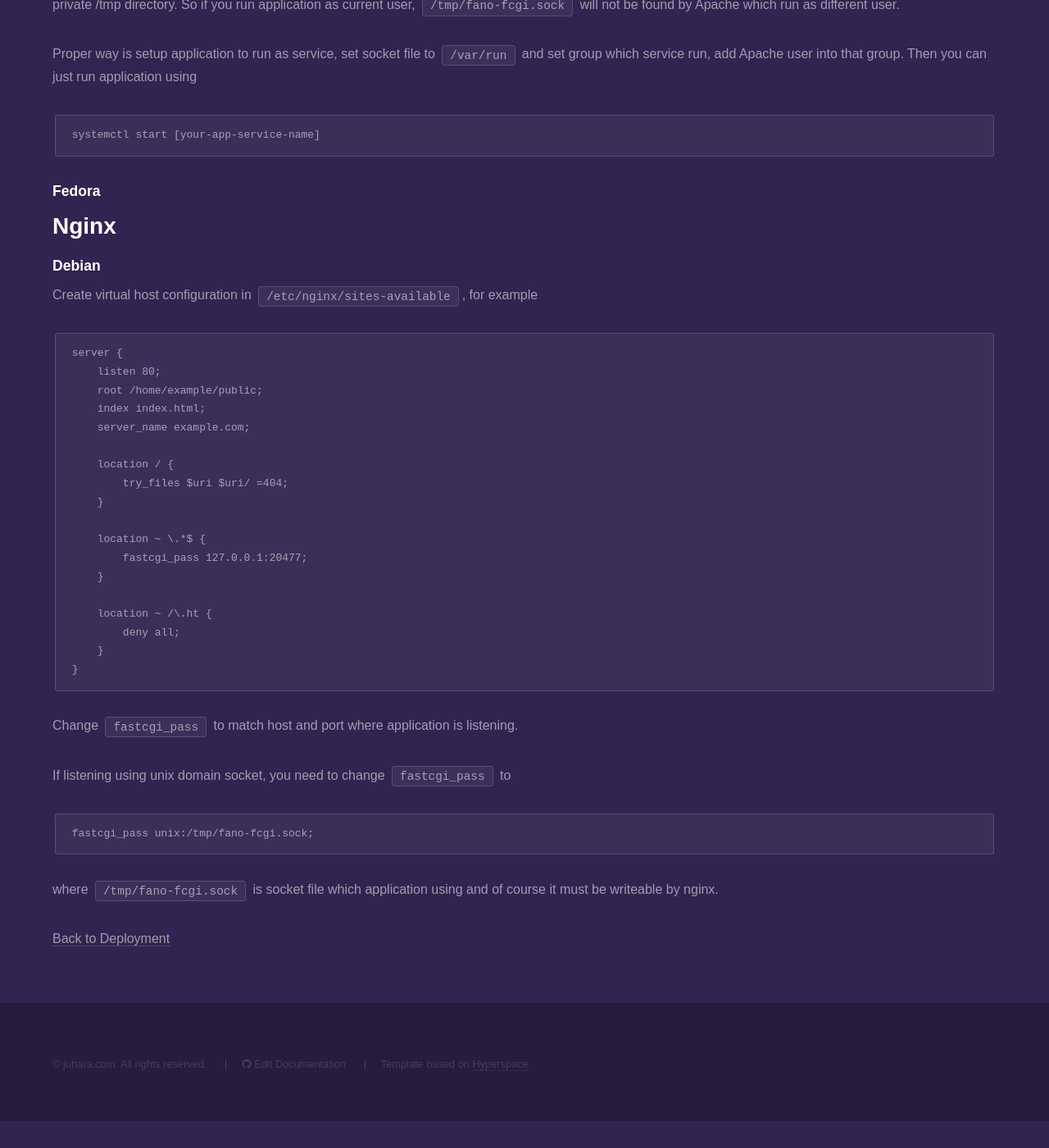
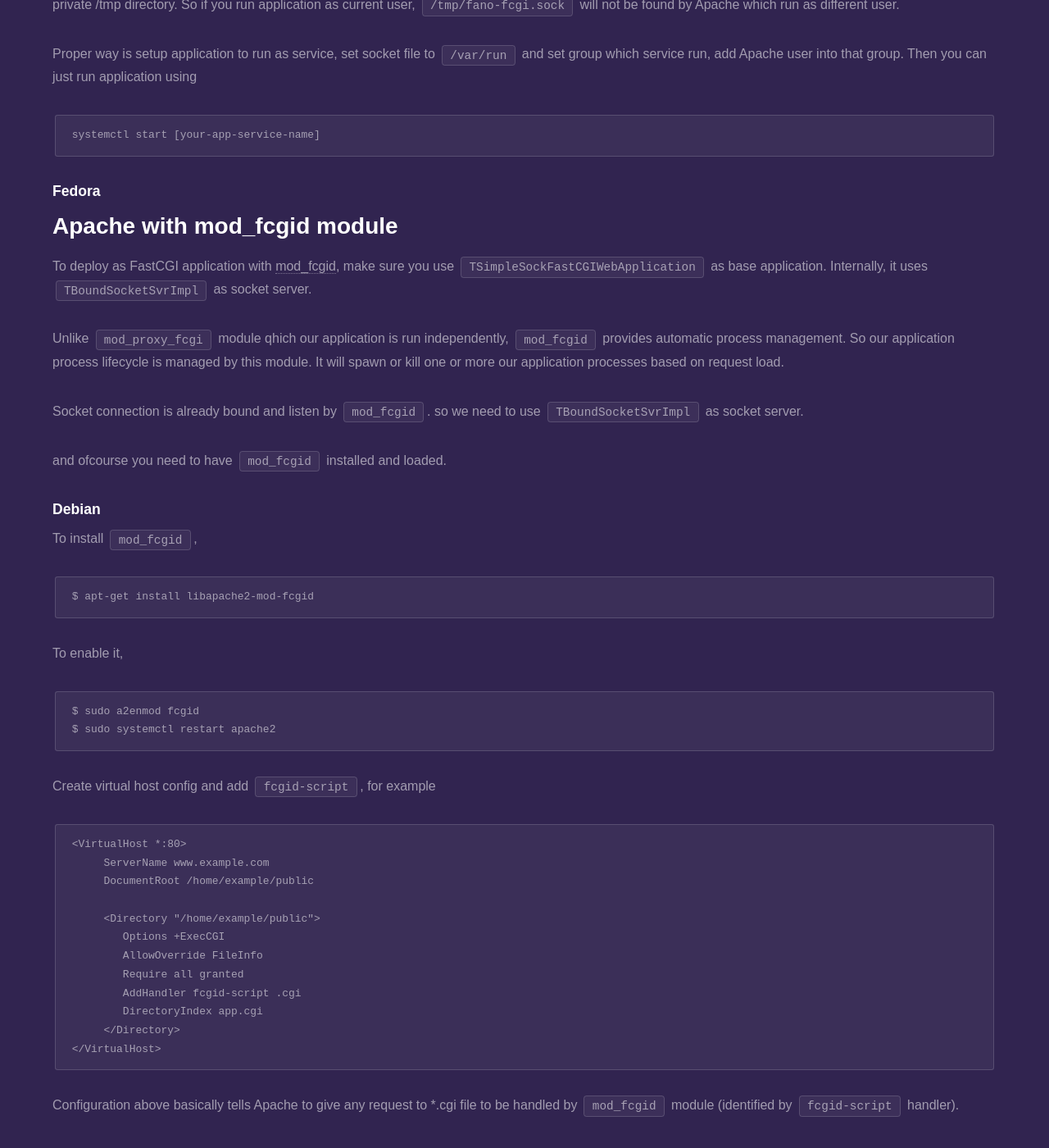
Before and after one commit to fanoframework/fanoframework.github.io, a Jekyll site: the page built from deployment/fastcgi/index.md, in a window 1280 px wide and 1400 px high, scrolled down 2305 px. Shown: the whole window at 82% size. Built offline with Jekyll 4.4.1, drawn with Linux system fonts in a browser that asks for light colours; our own code applies the rules of GitHub Pages for plain Markdown files; before the commit the page ends 3672 px from its top, so only the background shows below that; some of the changed text lies outside the part shown.

Commit message:
add content about deploying FastCGI with mod_fcgid

````diff
--- a/deployment/fastcgi/index.md
+++ b/deployment/fastcgi/index.md
@@ -5,10 +5,9 @@ description: Tutorial on how to deploy FastCGI web application built with Fano F
 
 <h1 class="major">Deployment as FastCGI application</h1>
 
-## Apache
+## Apache with mod_proxy_fcgi module
 
-Currently, to deploy as FastCGI application you can only deploy with
-[mod_proxy_fcgi](https://httpd.apache.org/docs/2.4/mod/mod_proxy_fcgi.html)
+To deploy as FastCGI application with [mod_proxy_fcgi](https://httpd.apache.org/docs/2.4/mod/mod_proxy_fcgi.html)
 
 You need to have `mod_proxy_fcgi` installed and loaded. This module is Apache's built-in module, so it is very likely that you will have it with your Apache installation. You just need to make sure it is loaded.
 
@@ -96,6 +95,55 @@ systemctl start [your-app-service-name]
 
 ### Fedora
 
+
+## Apache with mod_fcgid module
+
+To deploy as FastCGI application with [mod_fcgid](https://httpd.apache.org/docs/2.4/mod/mod_fcgid.html), make sure you use `TSimpleSockFastCGIWebApplication` as base application.
+Internally, it uses `TBoundSocketSvrImpl` as socket server.
+
+Unlike `mod_proxy_fcgi` module qhich our application is run independently,
+`mod_fcgid` provides automatic process management. So our application process lifecycle is managed by this module. It will spawn or kill one or more our application processes based on request load.
+
+Socket connection is already bound and listen by `mod_fcgid`. so we need to
+use `TBoundSocketSvrImpl` as socket server.
+
+and ofcourse you need to have `mod_fcgid` installed and loaded.
+
+### Debian
+
+To install `mod_fcgid`,
+
+```
+$ apt-get install libapache2-mod-fcgid
+```
+
+To enable it,
+
+```
+$ sudo a2enmod fcgid
+$ sudo systemctl restart apache2
+```
+
+Create virtual host config and add `fcgid-script`, for example
+
+```
+<VirtualHost *:80>
+     ServerName www.example.com
+     DocumentRoot /home/example/public
+
+     <Directory "/home/example/public">
+        Options +ExecCGI
+        AllowOverride FileInfo
+        Require all granted
+        AddHandler fcgid-script .cgi
+        DirectoryIndex app.cgi
+     </Directory>
+</VirtualHost>
+```
+
+Configuration above basically tells Apache to give any request to *.cgi file to
+be handled by `mod_fcgid` module (identified by `fcgid-script` handler).
+
 ## Nginx
 
 ### Debian
````
